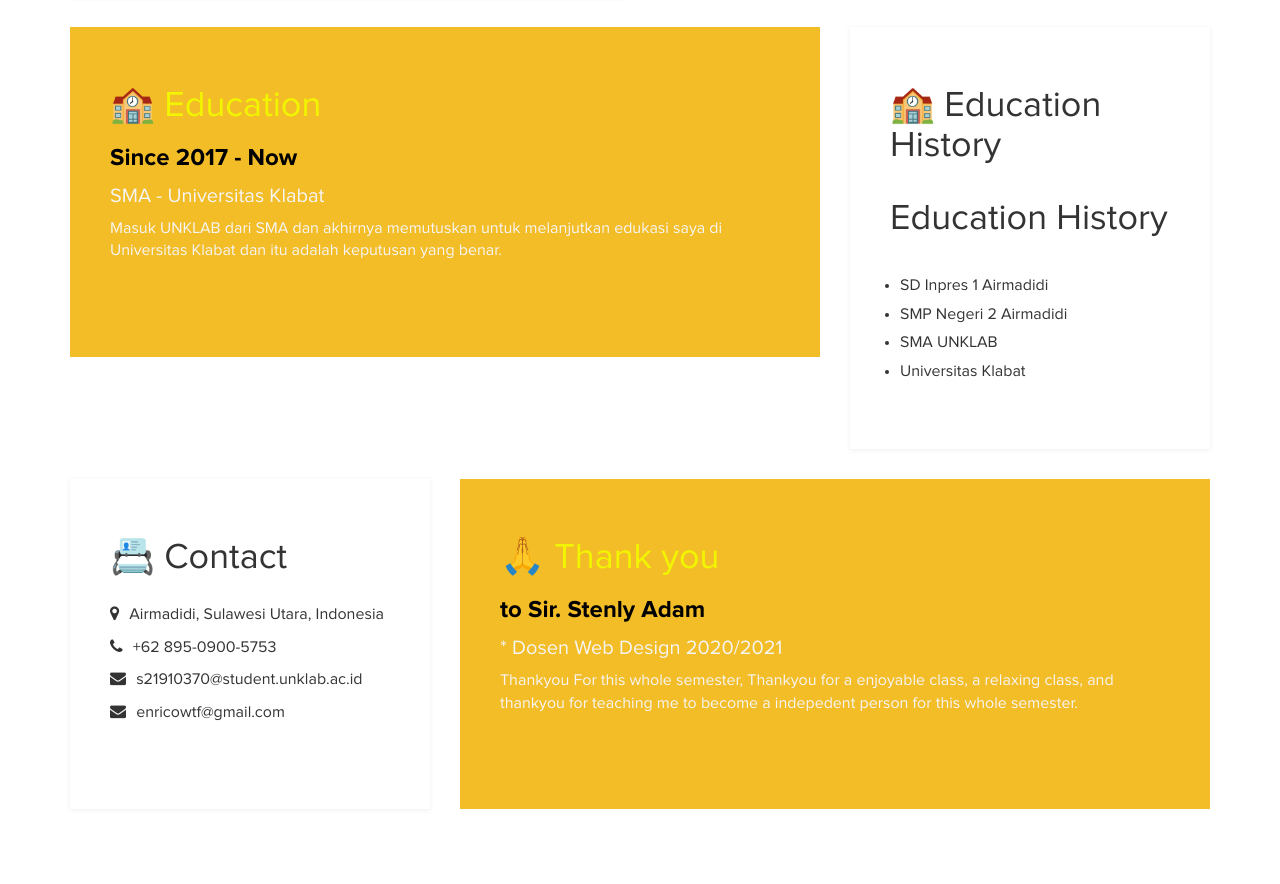
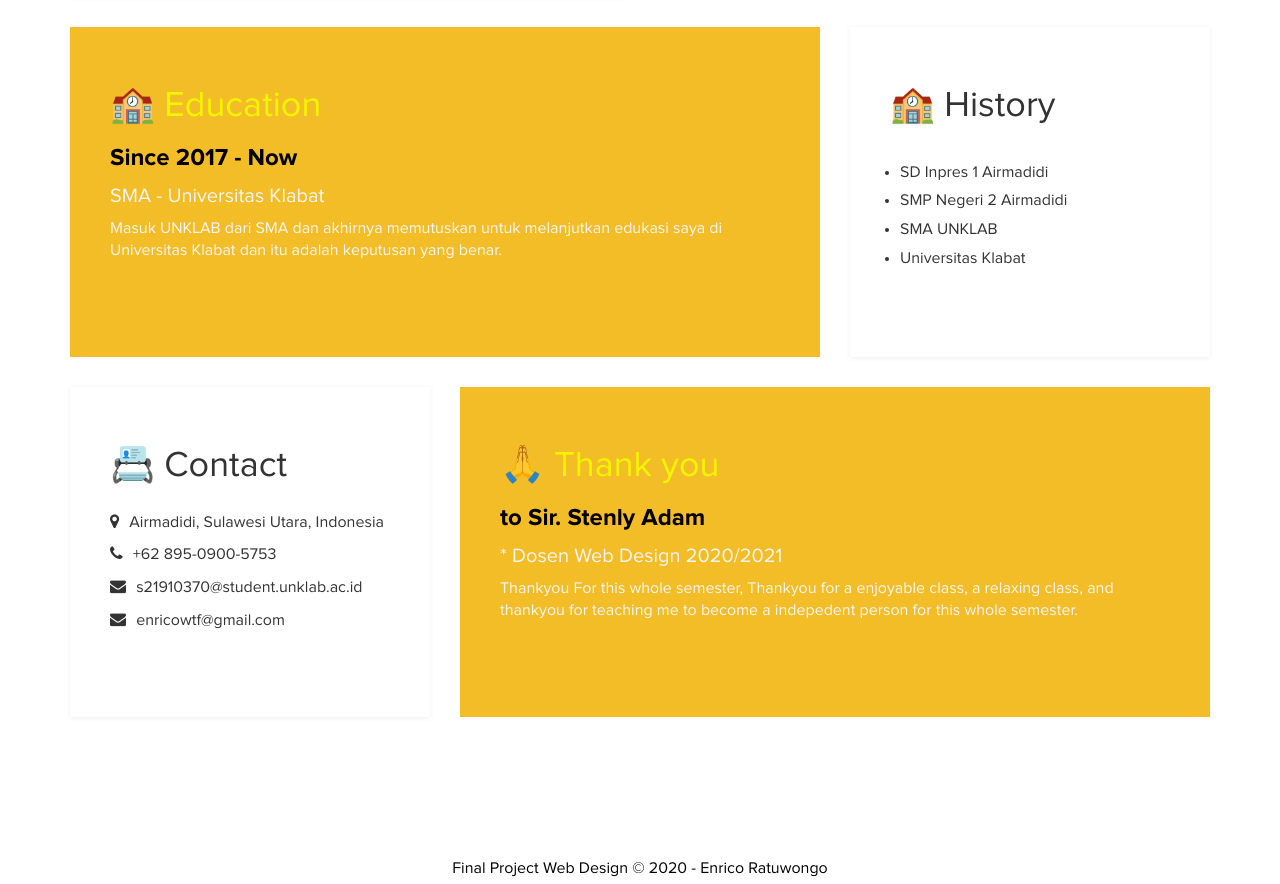
Before and after one commit to enricoratuwongo/FinalProject-WD, a plain HTML site: page index.html in a window 1280 px wide. Shown: the part 1052-1936 px from the top of the page. Drawn offline with Linux system fonts and the light colour scheme.

Commit message:
final commit

```diff
--- a/css/templatemo-blue.css
+++ b/css/templatemo-blue.css
@@ -97,7 +97,7 @@
   background: none repeat scroll 0 0 #f9f9f9;
 }
 .sk-spinner-wordpress.sk-spinner {
-  background-color: #eb0bcd;
+  background-color: rgb(243, 189, 40);
   width: 30px;
   height: 30px;
   border-radius: 30px;
--- a/index.html
+++ b/index.html
@@ -87,8 +87,7 @@
 		</div>
 		<div class="col-md-4 col-sm-12">
 			<div class="languages">
-				<h2>🏫 Education History</h2>
-				<h2>Education History</h2>
+				<h2>🏫 History</h2>
 					<ul>
 						<li>SD Inpres 1 Airmadidi</li>
 						<li>SMP Negeri 2 Airmadidi</li>
```
